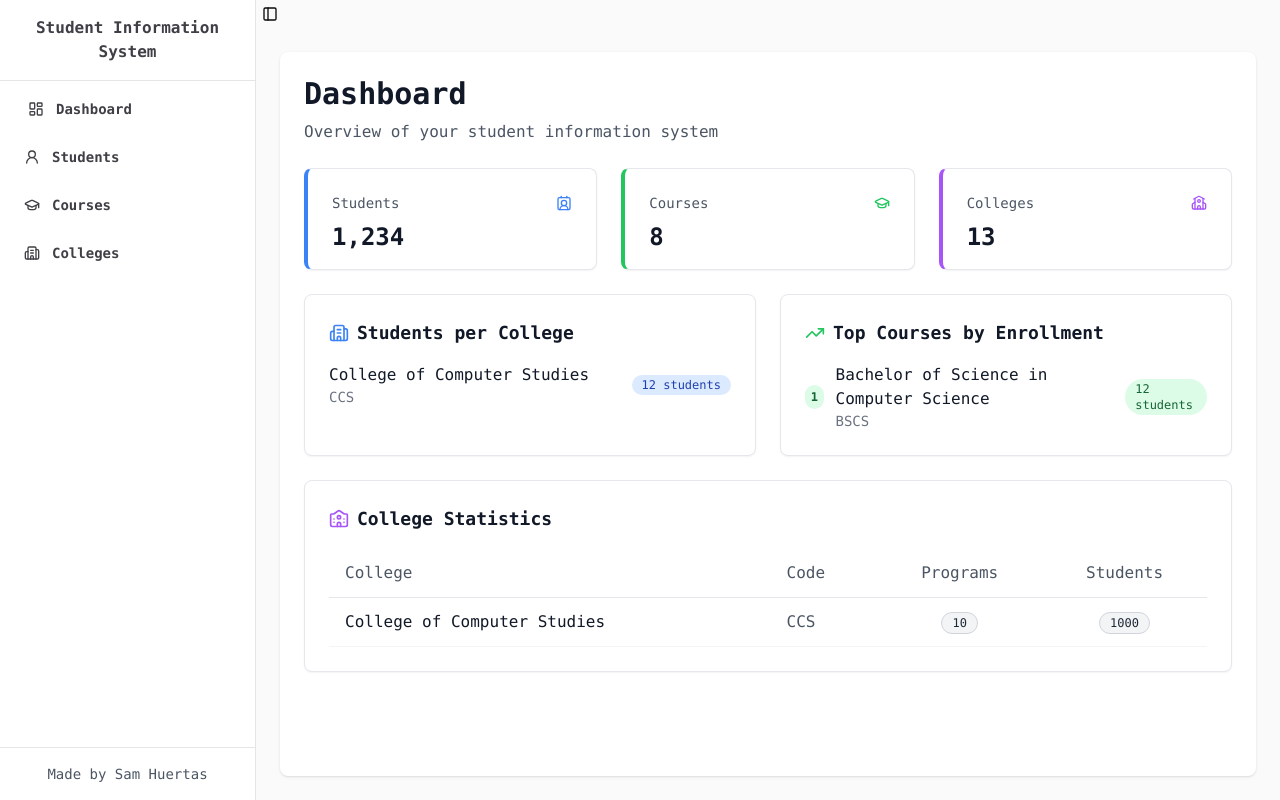
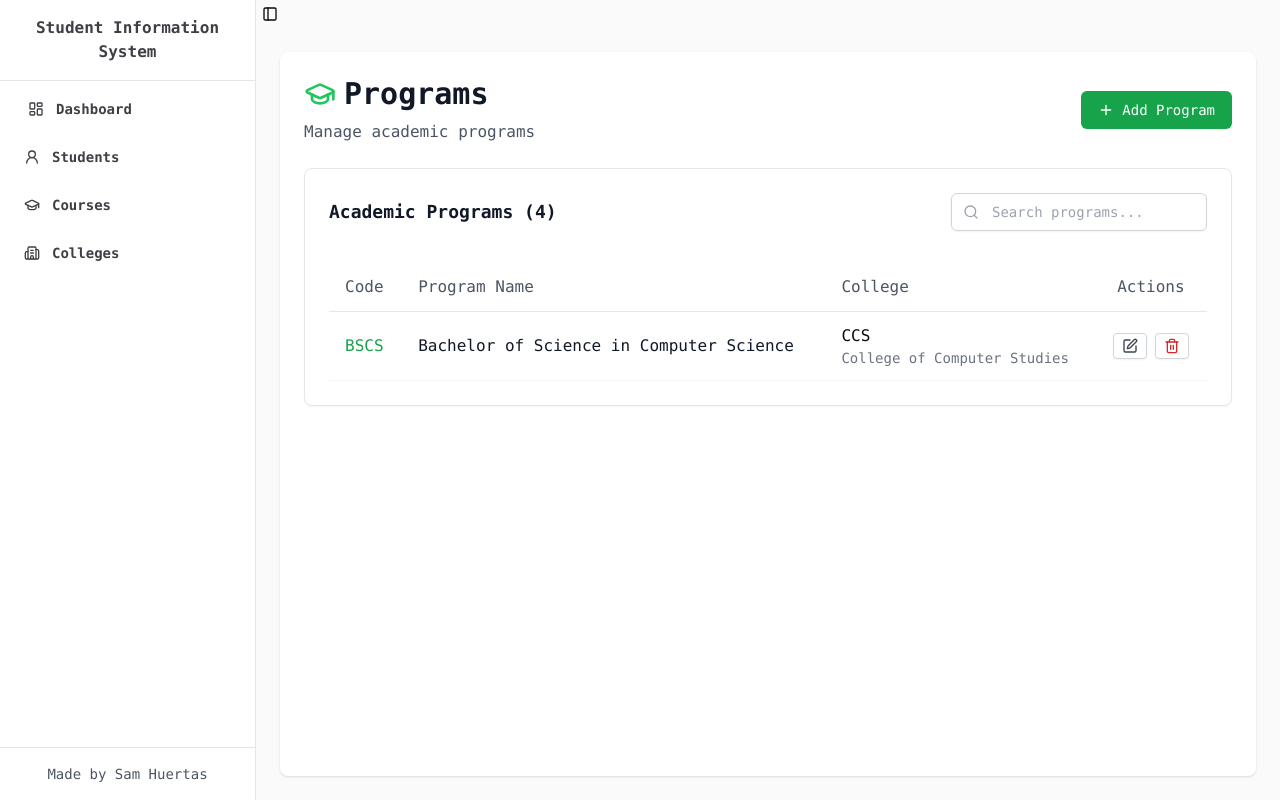
Before and after one commit to SamHuertas/Web-SSIS-CCC181, a Vue app in the folder frontend/: page /students in a window 1280 px wide. Built offline with nearby package versions, Linux system fonts and the light colour scheme.

Commit message:
Implemented Program Management View

```diff
--- a/frontend/src/App.vue
+++ b/frontend/src/App.vue
@@ -3,6 +3,7 @@
   import AppSidebar from './components/AppSidebar.vue';
   import DashboardView from './views/DashboardView.vue';
   import StudentManagementView from './views/StudentManagementView.vue';
+  import ProgramManagementView from './views/ProgramManagementView.vue';
 </script>
 
 <template>
@@ -10,8 +11,8 @@
     <AppSidebar />
     <main class="flex-1 flex flex-col">
       <SidebarTrigger />
-      <DashboardView />
-      <!--<StudentManagementView /> -->
+      <!--<DashboardView />-->
+      <ProgramManagementView />
     </main>
   </SidebarProvider>
 </template>
--- /dev/null
+++ b/frontend/src/views/ProgramManagementView.vue
@@ -0,0 +1,85 @@
+<script setup>
+    import { GraduationCap, Plus, Search } from 'lucide-vue-next';
+    import EditButton from '@/components/EditButton.vue';
+    import DeleteButton from '@/components/DeleteButton.vue';
+</script>
+
+<template>
+    <div class="flex-1 flex flex-col overflow-hidden">
+      <main class="flex-1 overflow-auto p-6">
+        <div class="bg-white rounded-lg shadow h-full p-6 space-y-6 w-full">
+            <div class="space-y-6">
+                <div class="flex items-center justify-between">
+                    <div>
+                        <h1 class="text-3xl font-bold text-gray-900 flex items-center gap-2">
+                        <graduation-cap class="h-8 w-8 text-green-500"/>
+                        Programs
+                        </h1>
+                        <p class="text-gray-600 mt-2">Manage academic programs</p>
+                    </div>
+
+                    <button
+                        class="inline-flex items-center px-4 py-2 border border-transparent text-sm font-medium rounded-md shadow-sm text-white bg-green-600 hover:bg-green-700 focus:outline-none focus:ring-2 focus:ring-offset-2 focus:ring-green-500">
+                        <Plus class="mr-2 h-4 w-4"/>
+                        Add Program
+                    </button>
+                </div>
+
+                <div class="bg-white border border-gray-200 rounded-lg shadow-sm">
+                    <div class="p-6 pb-4">
+                        <div class="flex items-center justify-between mb-4">
+                            <h3 class="text-lg font-semibold text-gray-900">Academic Programs (4)</h3>
+                            <div class="flex items-center space-x-2">
+                                <div class="relative">
+                                    <Search class="absolute left-3 top-1/2 transform -translate-y-1/2 text-gray-400 h-4 w-4"/>
+                                    <input
+                                        v-model="searchTerm"
+                                        type="text"
+                                        placeholder="Search programs..."
+                                        class="pl-10 w-64 px-3 py-2 border border-gray-300 rounded-md shadow-sm placeholder-gray-400 focus:outline-none focus:ring-green-500 focus:border-green-500 sm:text-sm"
+                                    />
+                                </div>
+                            </div>
+                        </div>
+                    </div>
+
+                    <div class="px-6 pb-6">
+                        <div class="overflow-x-auto">
+                            <table class="w-full">
+                                <thead>
+                                    <tr class="border-b border-gray-200">
+                                        <th class="text-left py-3 px-4 font-medium text-gray-600 cursor-pointer hover:bg-gray-50"> Code </th>
+                                        <th class="text-left py-3 px-4 font-medium text-gray-600 cursor-pointer hover:bg-gray-50"> Program Name </th>
+                                        <th class="text-left py-3 px-4 font-medium text-gray-600 cursor-pointer hover:bg-gray-50"> College </th>
+                                        <th class="text-center py-3 px-4 font-medium text-gray-600">Actions</th>
+                                    </tr>
+                                </thead>
+
+                                <tbody>
+                                    <!--loopable for dynamic data or modified for pagination-->
+                                    <tr class="border-b border-gray-100 hover:bg-gray-50">
+                                        <td class="py-3 px-4 font-mono font-medium text-green-600">BSCS</td>
+                                        <td class="py-3 px-4 font-medium text-gray-900">Bachelor of Science in Computer Science</td>
+                                        <td class="py-3 px-4">
+                                            <div>
+                                                <div class="font-medium">CCS</div>
+                                                <div class="text-sm text-gray-500">College of Computer Studies</div>
+                                            </div>
+                                        </td>
+                                        <td class="py-3 px-4">
+                                            <div class="flex items-center justify-center space-x-2">
+                                                <EditButton/>
+                                                <DeleteButton/>
+                                            </div>
+                                        </td>
+                                    </tr>
+                                </tbody>
+                            </table>
+                        </div>
+                    </div>
+                </div>
+            </div>
+        </div>
+    </main>
+    </div>
+</template>
--- a/frontend/src/views/StudentManagementView.vue
+++ b/frontend/src/views/StudentManagementView.vue
@@ -1,5 +1,5 @@
 <script setup>
-    import { GraduationCap, Plus, Search } from 'lucide-vue-next';
+    import { ContactRound, Plus, Search } from 'lucide-vue-next';
     import { defineProps } from 'vue';
     import EditButton from '@/components/EditButton.vue';
     import DeleteButton from '@/components/DeleteButton.vue';
@@ -22,7 +22,7 @@
                 <div class="flex items-center justify-between">
                     <div>
                         <h1 class="text-3xl font-bold text-gray-900 flex items-center gap-2">
-                    <graduation-cap class="h-8 w-8 text-blue-500"/>
+                        <ContactRound class="h-8 w-8 text-blue-500"/>
                         Students
                         </h1>
                         <p class="text-gray-600 mt-2">Manage student records</p>
```
Lines whose indentation alone changed are shown as unchanged.
